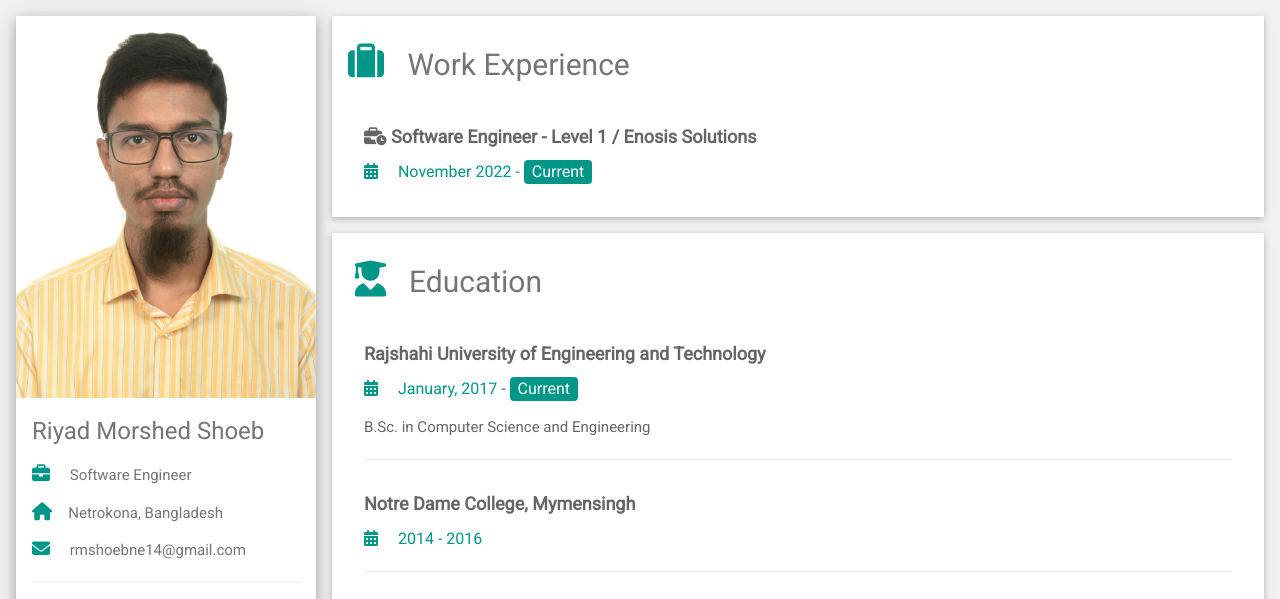
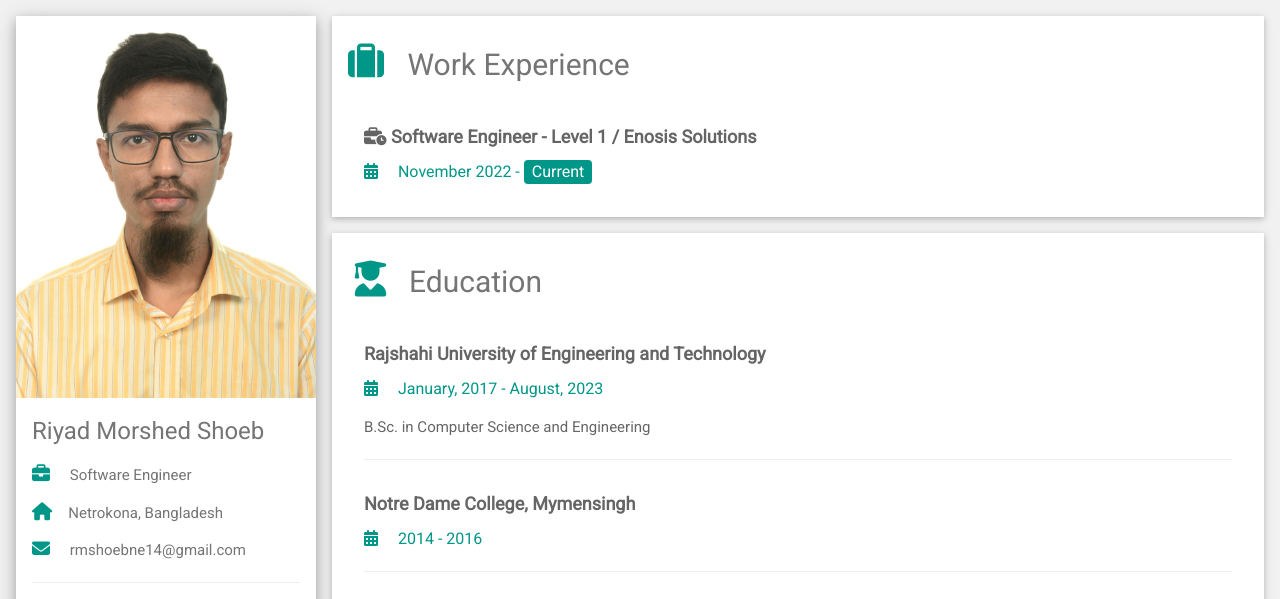
Before and after one commit to rmShoeb/rmshoeb.github.io, a plain HTML site: page index.html in a window 1280 px wide. Shown: the top 599 px of the page. Drawn offline with nearby package versions, Linux system fonts and the light colour scheme.

Commit message:
update education

```diff
--- a/index.html
+++ b/index.html
@@ -153,7 +153,7 @@
                             <h5 class="w3-opacity"><b>Rajshahi University of Engineering and Technology</b></h5>
                             <h6 class="w3-text-teal">
 								<i class="fa-solid fa-calendar-days w3-margin-right"></i>
-								January, 2017 - <span class="w3-tag w3-teal w3-round">Current</span>
+								January, 2017 - August, 2023
 							</h6>
                             <p class="w3-opacity">B.Sc. in Computer Science and Engineering</p>
                             <hr>
```
